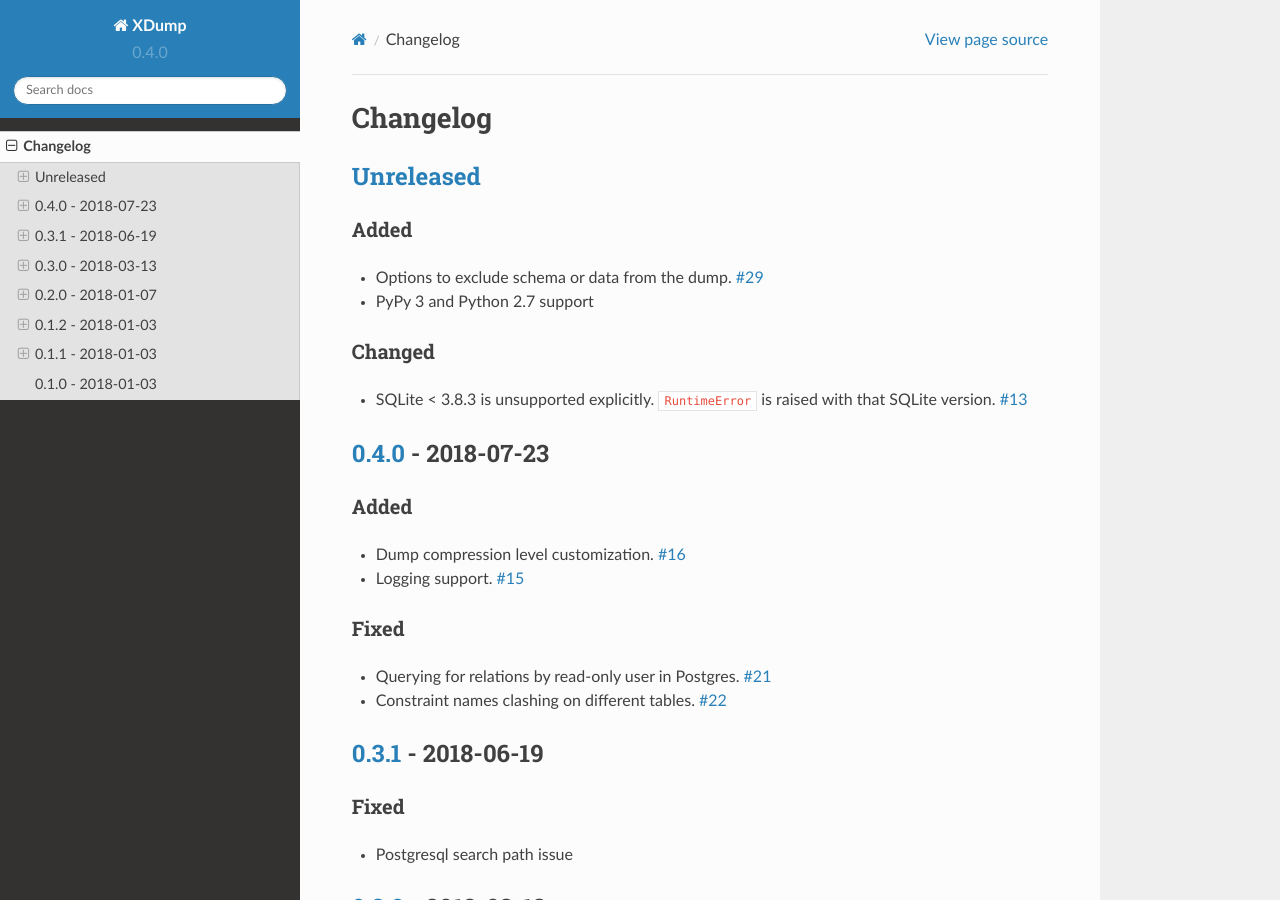
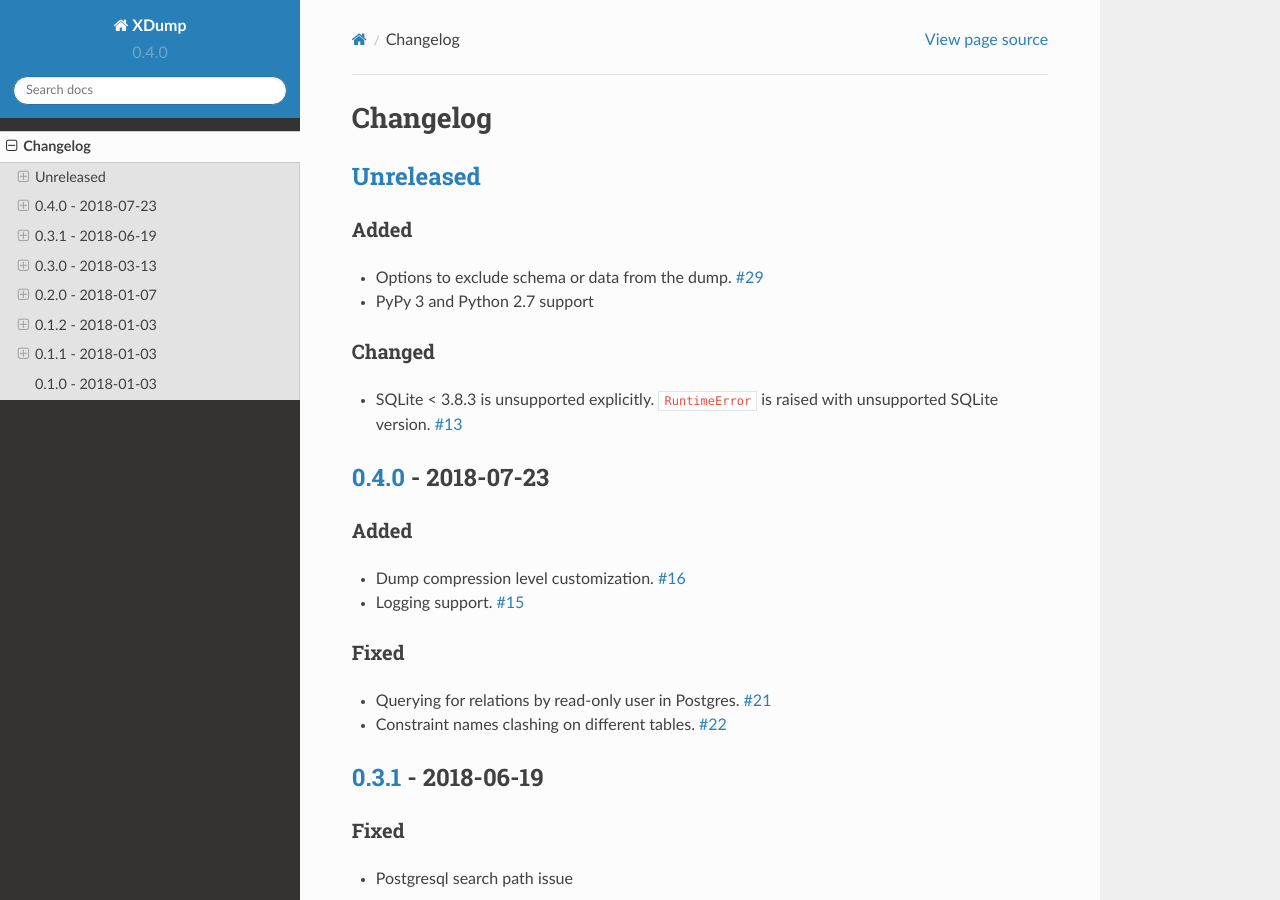
Before and after one commit to Stranger6667/xdump, a Sphinx documentation site: the page built from docs/changelog.rst, in a window 1280 px wide and 900 px high. Built offline with Sphinx 7.4.7 and the Read the Docs theme 2.0.0, drawn with Linux system fonts in a browser that asks for light colours.

Commit message:
Update changelog

```diff
--- a/docs/changelog.rst
+++ b/docs/changelog.rst
@@ -15,7 +15,7 @@ Added
 Changed
 ~~~~~~~
 
-- SQLite < 3.8.3 is unsupported explicitly. ``RuntimeError`` is raised with that SQLite version. `#13`_
+- SQLite < 3.8.3 is unsupported explicitly. ``RuntimeError`` is raised with unsupported SQLite version. `#13`_
 
 `0.4.0`_ - 2018-07-23
 ---------------------
```
